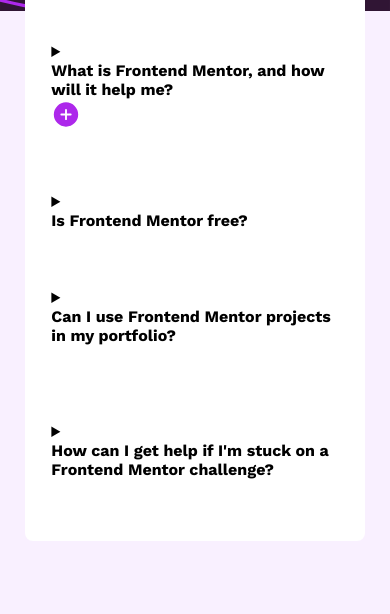
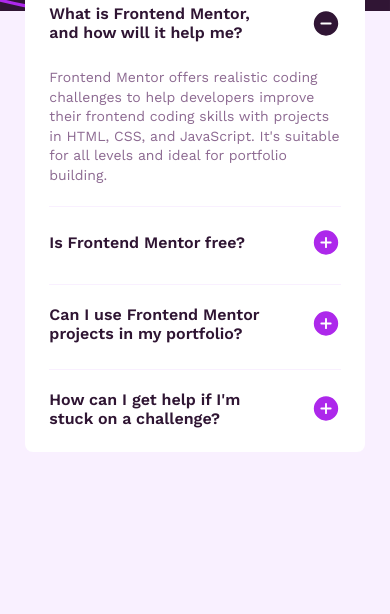
Before and after one commit to GrantWebster/faq-accordion, a plain HTML site: page index.html in a window 390 px wide. Shown: the part 230-844 px from the top of the page. Drawn offline with nearby package versions, Linux system fonts and the light colour scheme.

Commit message:
Static mobile built, adding js interactivity

```diff
--- a/index.css
+++ b/index.css
@@ -4,6 +4,9 @@
   font-size: 16px;
   margin: 0px 0px;
   padding: 0px 0px;
+}
+
+h1, h2, p {
   font-family: 'Work Sans', sans-serif;
 }
 
@@ -16,17 +19,16 @@
 .content-container {
   display: flex;
   flex-direction: column;
-  justify-self: flex-start;
   max-width: 87%;
   margin: 8.875rem auto 0 auto;
-  padding: 2.0625rem 1.625rem;
+  padding: 2.0625rem 1.5rem 1.5rem 1.5rem;
   border-radius: 0.5rem;
   background-color: hsl(0, 0%, 100%);
 }
 
-.heading {
+/* .heading {
   margin-bottom: 29px;
-}
+} */
 
 .heading > * {
   display: inline;
@@ -43,18 +45,51 @@ h1 {
 }
 
 .faq-question {
-  margin: 29px 0;
+  margin-top: 1.25rem;
+  border-bottom: 1px solid hsl(275, 100%, 97%);
 }
 
-.question-details {
-
+.faq-question:nth-last-child(1) {
+  border: none;
 }
 
+/* .question-details {
+
+} */
+
 .question-title {
-
+  display: flex;
+  align-items: center;
+  justify-content: space-between;
+  list-style: none;
+  cursor: pointer;
+  margin-bottom: 1.625rem;
 }
 
-/* --- Color Section --- */
+.faq-question:nth-last-child(1) .question-title {
+  margin-bottom: 0px;
+}
+
+.question-title > h2 {
+  width: 13.4375rem;
+}
+
+.faq-answer {
+  font-size: 14px;
+  line-height: 1.4;
+  margin-top: 1.625rem;
+  margin-bottom: 1.25rem;
+}
+
+/* --- Color + Font Style Section --- */
+
+.bold {
+  font-weight: 700;
+}
+
+.semi-bold {
+  font-weight: 600;
+}
 
 .Light-pink {
   color: hsl(275, 100%, 97%);
--- a/index.html
+++ b/index.html
@@ -24,11 +24,11 @@
 
     <div class="faq-question">
 
-      <details class="question-details">
-        <summary class="question-title">
-          <h3>What is Frontend Mentor, and how will it help me?</h3><img src="./assets/images/icon-plus.svg" alt="plus icon">
+      <details open id="details-id1" class="question-details">
+        <summary id="summary-id1" class="question-title">
+          <h2 class="semi-bold dark-purple">What is Frontend Mentor, and how will it help me?</h2><img id="question-icon" src="./assets/images/icon-minus.svg" alt="icon">
         </summary>
-        <p class="project-description">Frontend Mentor offers realistic coding challenges to help developers improve their frontend coding skills with projects in HTML, CSS, and JavaScript. It's suitable for all levels and ideal for portfolio building.</p>
+        <p class="faq-answer grayish-purple">Frontend Mentor offers realistic coding challenges to help developers improve their frontend coding skills with projects in HTML, CSS, and JavaScript. It's suitable for all levels and ideal for portfolio building.</p>
       </details>
 
     </div>
@@ -37,9 +37,9 @@
 
       <details class="question-details">
         <summary class="question-title">
-          <h3>Is Frontend Mentor free?</h3>
+          <h2 class="semi-bold dark-purple">Is Frontend Mentor free?</h2><img src="./assets/images/icon-plus.svg" alt="icon">
         </summary>
-        <p class="project-description">Yes, Frontend Mentor offers both free and premium coding challenges, with the free option providing access to a range of projects suitable for all skill levels.</p>
+        <p class="faq-answer grayish-purple">Yes, Frontend Mentor offers both free and premium coding challenges, with the free option providing access to a range of projects suitable for all skill levels.</p>
       </details>
 
     </div>
@@ -48,9 +48,9 @@
 
       <details class="question-details">
         <summary class="question-title">
-          <h3>Can I use Frontend Mentor projects in my portfolio?</h3> <img src="" alt="">
+          <h2 class="semi-bold dark-purple">Can I use Frontend Mentor projects in my portfolio?</h2><img src="./assets/images/icon-plus.svg" alt="icon">
         </summary>
-        <p class="project-description">Yes, you can use projects completed on Frontend Mentor in your portfolio. It's an excellent way to showcase your skills to potential employers!</p>
+        <p class="faq-answer grayish-purple">Yes, you can use projects completed on Frontend Mentor in your portfolio. It's an excellent way to showcase your skills to potential employers!</p>
       </details>
 
     </div>
@@ -59,9 +59,9 @@
 
       <details class="question-details">
         <summary class="question-title">
-          <h3>How can I get help if I'm stuck on a Frontend Mentor challenge?</h3>
+          <h2 class="semi-bold dark-purple">How can I get help if I'm stuck on a challenge?</h2><img src="./assets/images/icon-plus.svg" alt="icon">
         </summary>
-        <p class="project-description">The best place to get help is inside Frontend Mentor's Discord community. There's a help channel where you can ask questions and seek support from other community members.</p>
+        <p class="faq-answer grayish-purple">The best place to get help is inside Frontend Mentor's Discord community. There's a help channel where you can ask questions and seek support from other community members.</p>
       </details>
 
     </div>
--- a/index.js
+++ b/index.js
@@ -0,0 +1,14 @@
+const questionIcon = document.getElementById("question-icon");
+const faqDetail = document.getElementsById("details-id1");
+const faq = document.getElementById("summary-id1");
+
+function toggleFaqIcon() {
+
+  if(faqDetail.open) {
+    questionIcon.src = "./assets/images/icon-minus.svg";
+  } else {
+    questionIcon.src = "./assets/images/icon-plus.svg";
+  }
+}
+
+faq.addEventListener("click", toggleFaqIcon);
```
Also changed, not shown: 1 other file.
